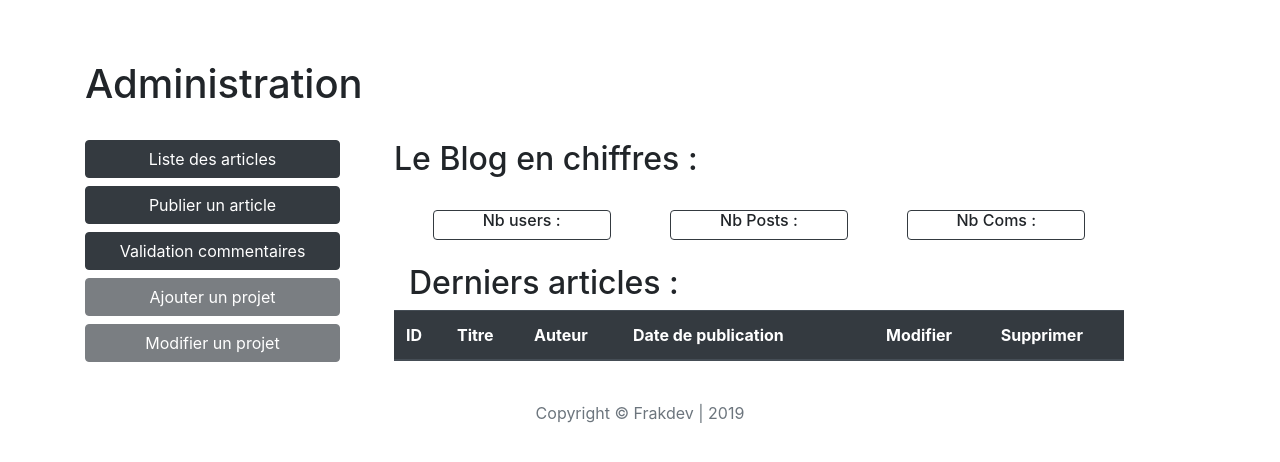
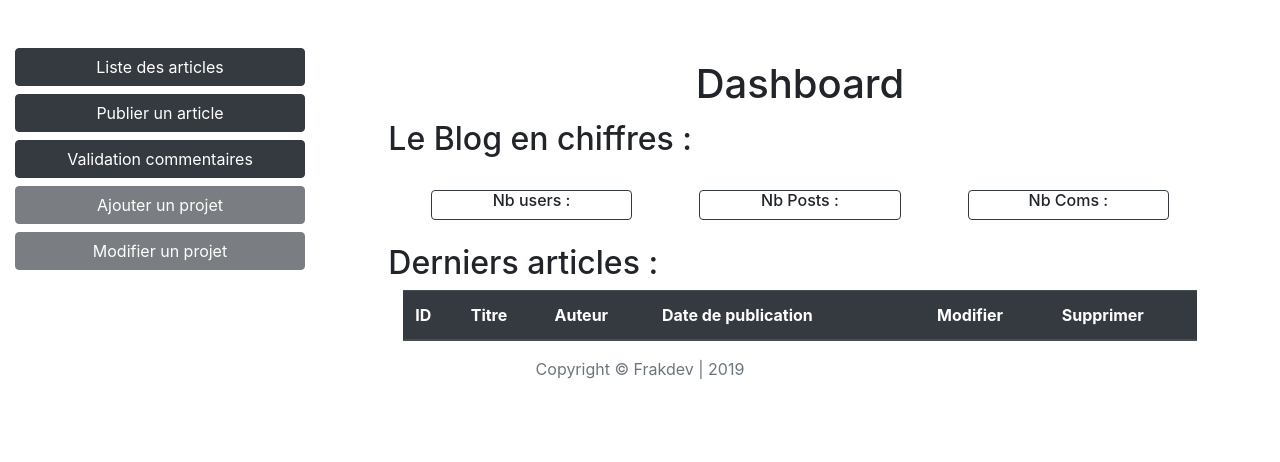
Before and after one commit to captainfrak/Projet5, a PHP site: the page made by Views/admin.html.twig in a window 1280 px wide. Shown: the part 56-518 px from the top of the page. Run offline with PHP 8.4, Linux system fonts and the light colour scheme; the template is opened without the code that fills it, so the values that code supplies are empty; some libraries are stand-ins or nearby versions.

Commit message:
Refacto : organize all admin page, to feature the same structure

```diff
--- a/Views/admin.html.twig
+++ b/Views/admin.html.twig
@@ -53,26 +53,21 @@
 {% block header %}
 {% endblock %}
 
-
 {% block body %}
-    <div class="container">
-    <div class="row">
-        <div class="col">
-            <h1>Administration</h1>
-        </div>
-
-    </div>
-    <div class="row" id="main">
-        <div class="col-lg-3 col-md-3" id="sidebar">
-            <br>
+    <div class="container-fluid">
+        <div class="row justify-content-center">
+            <div class="col-lg-3 col-md-3 mt-5" id="sidebar">
                 <a href="/admin/listarticle" class="btn btn-dark btn-block">Liste des articles</a>
                 <a href="/admin/postarticle" class="btn btn-dark btn-block">Publier un article</a>
                 <a href="/admin/validation" class="btn btn-dark btn-block">Validation commentaires</a>
                 <a href="postarticle.html" class="btn btn-dark btn-block disabled">Ajouter un projet</a>
                 <a href="postarticle.html" class="btn btn-dark btn-block disabled">Modifier un projet</a>
             </div>
-        <div class="col-lg-8 col-md-8 m-4" id="dashboard">
-            <div class="row">
+            <div class="col-lg-8 col-md-8 mx-auto">
+                <div class="row justify-content-center">
+                    <h1 class="text-center pb-1">Dashboard</h1>
+                </div>
+                <div class="row justify-content-center">
                     <div class="col">
                         <h2>Le Blog en chiffres :</h2>
                     </div>
@@ -91,9 +86,12 @@
                         <span>{{ nbComs }}</span>
                     </div>
                 </div>
+                <div class="row justify-content-center">
                     <div class="col">
                         <h2>Derniers articles :</h2>
                     </div>
+                </div>
+                <div class="col">
                     <table class="table table-striped table-dark">
                         <thead class="thead-dark">
                         <tr>
@@ -114,12 +112,14 @@
                                 <th>{{ post.author }}</th>
                                 <th>{{ post.dateCreation|date("d/m/Y") }}</th>
                                 <th></th>
-                        <th><a href="/admin/modify?postId={{ post.id }}"><i class="far fa-edit"></i></a></i></th>
-                        <th><a href="/admin/erase?postId={{ post.id }}"><i class="fas fa-trash-alt"></i></a></i></th>
+                                <th><a href="/admin/modify?postId={{ post.id }}"><i class="far fa-edit"></i></a></th>
+                                <th><a href="/admin/erase?postId={{ post.id }}"><i class="fas fa-trash-alt"></i></a>
+                                </th>
                             </tr>
                             </tbody>
                         {% endfor %}
                     </table>
+                </div>
             </div>
         </div>
     </div>
--- a/Views/comments.html.twig
+++ b/Views/comments.html.twig
@@ -13,7 +13,7 @@
                     <div class="form-group floating-label-form-group controls">
                         <label for="">Votre Commentaire</label>
                         <textarea class="form-control" name="message" placeholder="Votre message" id="comment" cols="20"
-                                  rows="5"></textarea>
+                                  rows="5" required></textarea>
                     </div>
                     <div class="form-group text-center">
                         <button type="submit" class="btn btn-dark mt-3" id="commentButton">Poster mon commentaire
```
Also changed, not shown: Views/listArticle.html.twig (+13 -15 lines), Views/postArticle.html.twig (+23 -18 lines), Views/validate.html.twig (+16 -8 lines). Lines whose indentation alone changed are shown as unchanged.
